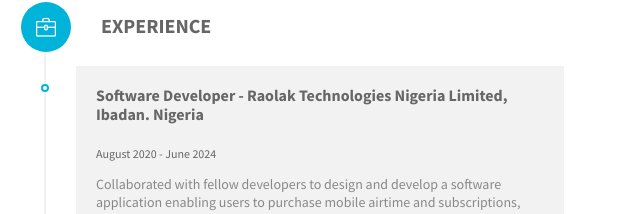
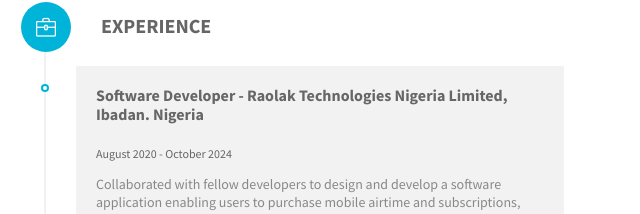
Before and after one commit to mayor167/Oyeyemi_Mayokun_Portfolio, a plain HTML site: page index.html in a window 1280 px wide. Shown: the part 1209-1423 px from the top of the page, 611-1251 px from the left. Drawn offline with Linux system fonts and the light colour scheme; files whose address does not match are found by name.

Commit message:
added new design

```diff
--- a/index.html
+++ b/index.html
@@ -212,7 +212,7 @@
                 <li>
                   <div class="content-text">
                     <h3 class="line-title">Software Developer - Raolak Technologies Nigeria Limited, Ibadan. Nigeria</h3>
-                    <span>August 2020 - June 2024</span>
+                    <span>August 2020 - October 2024</span>
                     <p class="line-text">Collaborated with fellow developers to design and develop a software application enabling users to purchase mobile airtime and subscriptions, serving a user base of over 260,000.</p>
                     <p class="line-text"> Created and developed over 50 software applications for partners to market and sell products and services.</p>
                     <p class="line-text">Participated in the implementation of RESTful APIs using PHP.</p>
```
